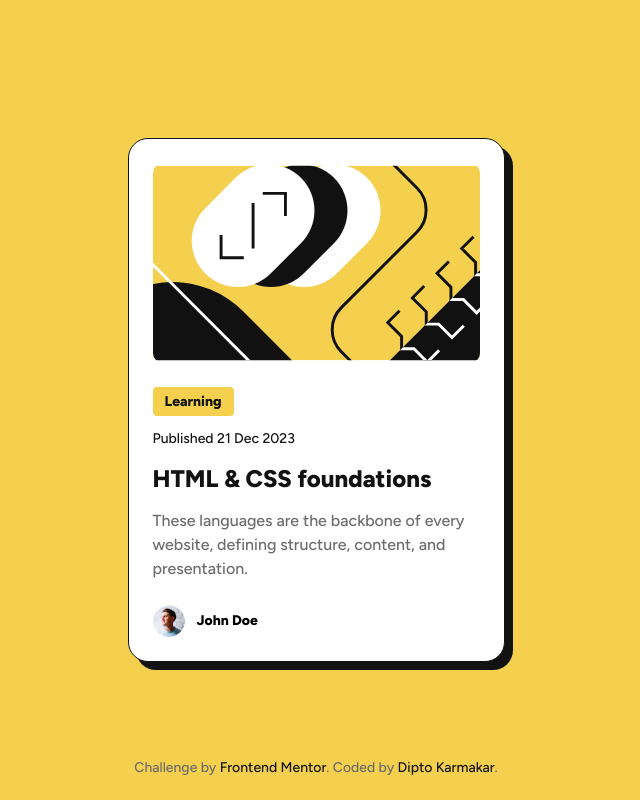
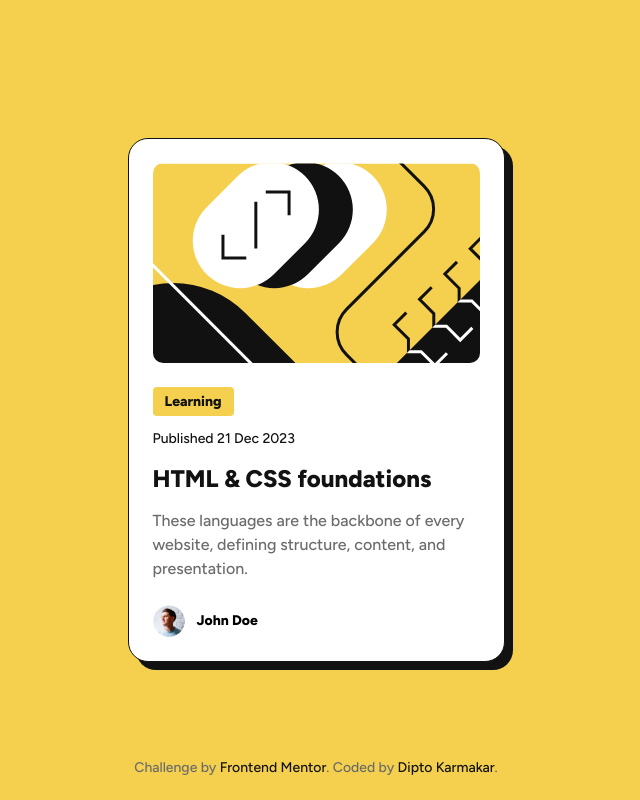
Before and after one commit to dipto0321/blog-preview-card, a plain HTML site: page index.html in a window 1280 px wide. Shown: the whole page, without its empty margins (324-964 px from the left). Drawn offline with Linux system fonts and the light colour scheme.

Commit message:
fix: card thumbnail fix

```diff
--- a/index.html
+++ b/index.html
@@ -36,12 +36,7 @@
   <body>
     <main>
       <div class="card">
-        <div class="card-thumb">
-          <img
-            src="./assets/images/illustration-article.svg"
-            alt="article-img"
-          />
-        </div>
+        <div class="card-thumb"></div>
         <div class="card-content">
           <div class="card-tags">
             <span class="tag">Learning</span>
--- a/styles.css
+++ b/styles.css
@@ -47,11 +47,12 @@ main {
   box-shadow: 8px 8px 0px var(--gray-950);
 }
 
-.card .card-thumb,
-.card .card-thumb img {
+.card .card-thumb {
   width: 100%;
   border-radius: 10px;
   height: 170px;
+  background-image: url('./assets/images/illustration-article.svg');
+  background-repeat: no-repeat;
 }
 
 .card .card-content {
@@ -133,7 +134,7 @@ footer {
   margin: 0 auto;
   width: 100%;
   padding: 24px 0;
-	text-align: center;
+  text-align: center;
 }
 
 footer a {
```
